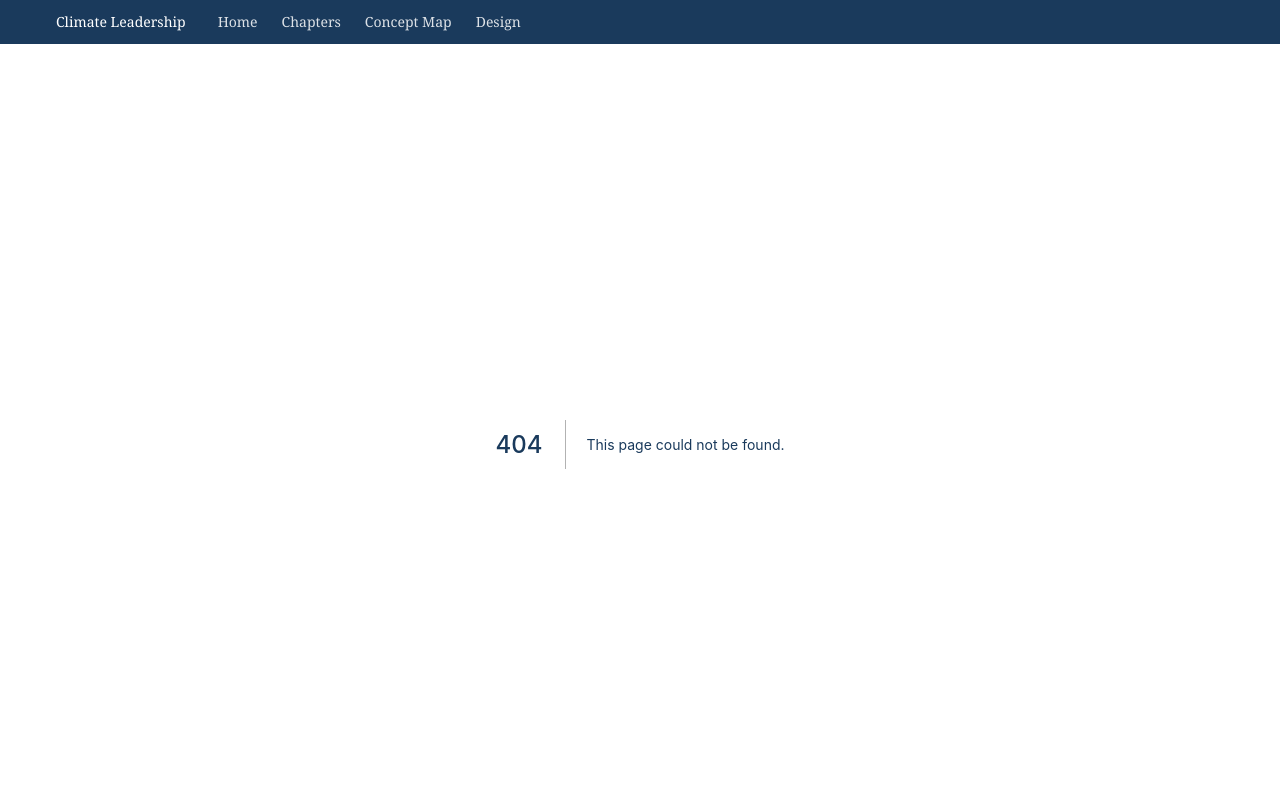
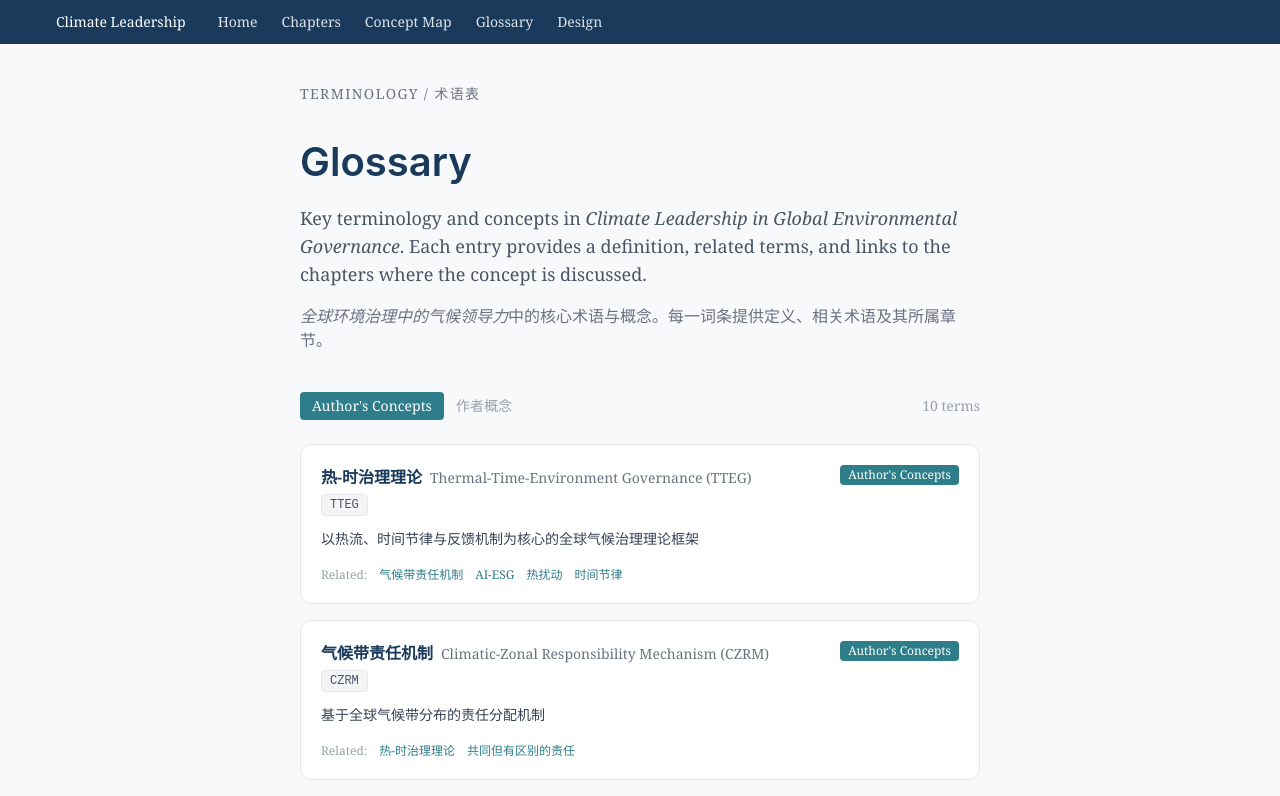
Before and after one commit to simon947161/climate-leadership, a Next.js app: page /glossary in a window 1280 px wide. Before the commit this address had no page. Shown: the top 796 px of the page. Built offline with nearby package versions, Linux system fonts and the light colour scheme.

Commit message:
feat(CM-02): add glossary page v0.1

```diff
--- /dev/null
+++ b/src/app/glossary/page.tsx
@@ -0,0 +1,153 @@
+import React from 'react';
+import Container from '@/components/Container';
+import { terms, categoryInfo, type TermCategory } from '@/data/terms';
+import type { Metadata } from 'next';
+
+export const metadata: Metadata = {
+  title: 'Glossary | Climate Leadership',
+  description: 'Key terminology and concepts in Climate Leadership in Global Environmental Governance, covering author concepts, EU policy, climate science, and technical terms.',
+};
+
+// English category labels (derived from category keys; Chinese labels in source are mojibake)
+const CATEGORY_LABELS: Record<TermCategory, { en: string; zh: string }> = {
+  author_concept: { en: "Author's Concepts", zh: '作者概念' },
+  eu_policy: { en: 'EU Policy', zh: '欧盟政策' },
+  climate_science: { en: 'Climate Science', zh: '气候科学' },
+  technical: { en: 'Technical Terms', zh: '技术术语' },
+};
+
+const CATEGORY_ORDER: TermCategory[] = [
+  'author_concept',
+  'eu_policy',
+  'climate_science',
+  'technical',
+];
+
+export default function GlossaryPage() {
+  // Group terms by category
+  const grouped = CATEGORY_ORDER.reduce<Record<TermCategory, typeof terms>>(
+    (acc, cat) => {
+      acc[cat] = terms.filter((t) => t.category === cat);
+      return acc;
+    },
+    {} as Record<TermCategory, typeof terms>
+  );
+
+  return (
+    <Container size="lg">
+      <div className="py-10">
+        {/* Page Header */}
+        <header className="mb-10">
+          <p className="text-sm font-medium text-gray-500 mb-2 tracking-widest uppercase">
+            Terminology / 术语表
+          </p>
+          <h1 className="mb-4">Glossary</h1>
+          <p className="text-lg text-gray-600 max-w-2xl">
+            Key terminology and concepts in{' '}
+            <em>Climate Leadership in Global Environmental Governance</em>.
+            Each entry provides a definition, related terms, and links to the
+            chapters where the concept is discussed.
+          </p>
+          <p className="text-base text-gray-500 max-w-2xl mt-3">
+            <em>全球环境治理中的气候领导力</em>
+            中的核心术语与概念。每一词条提供定义、相关术语及其所属章节。
+          </p>
+        </header>
+
+        {/* Category Sections */}
+        <div className="space-y-12">
+          {CATEGORY_ORDER.map((category) => {
+            const categoryTerms = grouped[category];
+            if (categoryTerms.length === 0) return null;
+
+            const info = categoryInfo[category];
+            const labels = CATEGORY_LABELS[category];
+
+            return (
+              <section key={category}>
+                {/* Category Header */}
+                <div className="mb-6 flex items-center gap-3">
+                  <span
+                    className="inline-block px-3 py-1 text-sm font-medium text-white rounded"
+                    style={{ backgroundColor: info.color }}
+                  >
+                    {labels.en}
+                  </span>
+                  <span className="text-sm text-gray-400">{labels.zh}</span>
+                  <span className="ml-auto text-sm text-gray-400">
+                    {categoryTerms.length}{' '}
+                    {categoryTerms.length === 1 ? 'term' : 'terms'}
+                  </span>
+                </div>
+
+                {/* Term Cards */}
+                <div className="space-y-4">
+                  {categoryTerms.map((term) => (
+                    <div
+                      key={term.id}
+                      className="border border-gray-200 rounded-lg p-5 bg-white hover:border-gray-300 transition-colors"
+                    >
+                      {/* Term Title Row */}
+                      <div className="flex items-start gap-3 flex-wrap">
+                        <div className="flex-1 min-w-0">
+                          <div className="flex items-baseline gap-2 flex-wrap">
+                            <span className="font-semibold text-base text-primary">
+                              {term.nameZh}
+                            </span>
+                            <span className="text-sm text-gray-500">
+                              {term.nameEn}
+                            </span>
+                          </div>
+                          {term.abbr && (
+                            <span className="inline-block mt-1 px-2 py-0.5 text-xs font-mono bg-gray-100 text-gray-600 rounded border border-gray-200">
+                              {term.abbr}
+                            </span>
+                          )}
+                        </div>
+                        <span
+                          className="inline-block px-2 py-0.5 text-xs font-medium text-white rounded flex-shrink-0"
+                          style={{ backgroundColor: info.color }}
+                        >
+                          {labels.en}
+                        </span>
+                      </div>
+
+                      {/* Definition */}
+                      <p className="mt-3 text-sm text-gray-700 leading-relaxed">
+                        {term.definition}
+                      </p>
+
+                      {/* Related Terms */}
+                      {term.relatedTerms && term.relatedTerms.length > 0 && (
+                        <div className="mt-3 flex flex-wrap items-baseline gap-x-3 gap-y-1">
+                          <span className="text-xs text-gray-400 flex-shrink-0">
+                            Related:
+                          </span>
+                          {term.relatedTerms.map((relatedId) => {
+                            const relatedTerm = terms.find(
+                              (t) => t.id === relatedId
+                            );
+                            if (!relatedTerm) return null;
+                            return (
+                              <a
+                                key={relatedId}
+                                href={`#${relatedId}`}
+                                className="text-xs text-primary hover:underline"
+                              >
+                                {relatedTerm.nameZh}
+                              </a>
+                            );
+                          })}
+                        </div>
+                      )}
+                    </div>
+                  ))}
+                </div>
+              </section>
+            );
+          })}
+        </div>
+      </div>
+    </Container>
+  );
+}
--- a/src/app/layout.tsx
+++ b/src/app/layout.tsx
@@ -25,6 +25,7 @@ const NAV_LINKS = [
   { href: "/", label: "Home" },
   { href: "/chapters/en", label: "Chapters" },
   { href: "/concept-map", label: "Concept Map" },
+  { href: "/glossary", label: "Glossary" },
   { href: "/design-system", label: "Design" },
 ];
 
```
